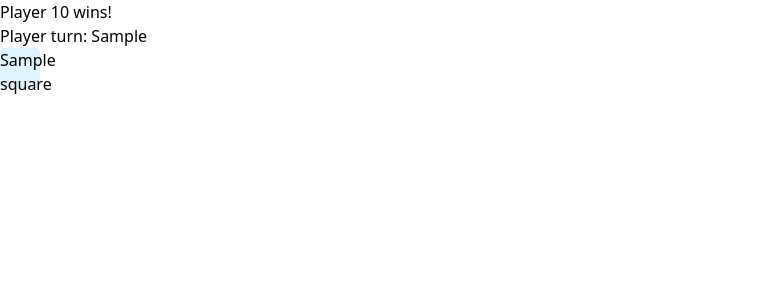
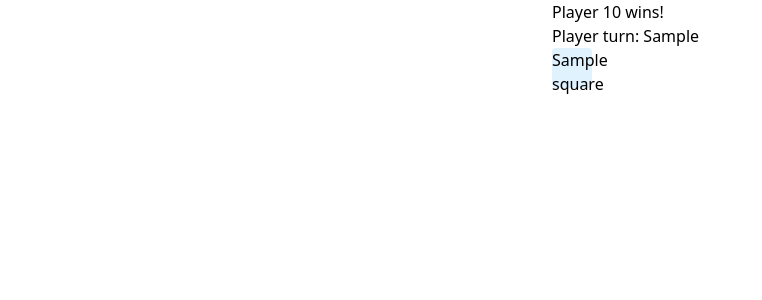
Before and after one commit to cookster9/django-htmx-tictactoe, a Django app: template tictactoe_app/templates/tictactoe_app/ttt.html in a window 1280 px wide. Shown: the part 72-372 px from the top of the page, without its empty margins (0-762 px from the left). Run offline with Django 3.2, Linux system fonts and the light colour scheme; the template is opened without the code that fills it: most values are stand-ins (such as "Sample title", 1, 10 or a date in 2020).

Commit message:
grid added and centered

```diff
--- a/tictactoe_app/models.py
+++ b/tictactoe_app/models.py
@@ -2,6 +2,6 @@ from django.db import models
 
 # Create your models here.
 class Game(models.Model):
-    board_ary = models.CharField(max_length=200, default=",,,,,,,,")
+    board_ary = models.CharField(max_length=200, default=" , , , , , , , , ")
     player_turn = models.IntegerField(default=1)
     winner = models.IntegerField(null=True, default=None)
--- a/tictactoe_app/static/tictactoe_app/output.css
+++ b/tictactoe_app/static/tictactoe_app/output.css
@@ -566,32 +566,48 @@ video {
   display: flex;
 }
 
+.grid {
+  display: grid;
+}
+
 .hidden {
   display: none;
-}
-
-.h-1 {
-  height: 0.25rem;
-}
-
-.h-5 {
-  height: 1.25rem;
 }
 
 .h-10 {
   height: 2.5rem;
 }
 
-.w-1 {
-  width: 0.25rem;
-}
-
-.w-5 {
-  width: 1.25rem;
+.h-32 {
+  height: 8rem;
 }
 
 .w-10 {
   width: 2.5rem;
+}
+
+.w-20 {
+  width: 5rem;
+}
+
+.w-32 {
+  width: 8rem;
+}
+
+.w-44 {
+  width: 11rem;
+}
+
+.grid-cols-3 {
+  grid-template-columns: repeat(3, minmax(0, 1fr));
+}
+
+.grid-rows-3 {
+  grid-template-rows: repeat(3, minmax(0, 1fr));
+}
+
+.flex-col {
+  flex-direction: column;
 }
 
 .items-center {
@@ -602,8 +618,8 @@ video {
   justify-content: flex-start;
 }
 
-.justify-between {
-  justify-content: space-between;
+.justify-center {
+  justify-content: center;
 }
 
 .rounded {
@@ -614,18 +630,9 @@ video {
   border-width: 1px;
 }
 
-.border-solid {
-  border-style: solid;
-}
-
 .border-blue-500 {
   --tw-border-opacity: 1;
   border-color: rgb(59 130 246 / var(--tw-border-opacity, 1));
-}
-
-.bg-sky-50 {
-  --tw-bg-opacity: 1;
-  background-color: rgb(240 249 255 / var(--tw-bg-opacity, 1));
 }
 
 .bg-sky-100 {
@@ -633,20 +640,12 @@ video {
   background-color: rgb(224 242 254 / var(--tw-bg-opacity, 1));
 }
 
-.p-4 {
-  padding: 1rem;
-}
-
 .p-2 {
   padding: 0.5rem;
 }
 
-.p-3 {
-  padding: 0.75rem;
-}
-
-.outline-blue-500 {
-  outline-color: #3b82f6;
+.p-4 {
+  padding: 1rem;
 }
 
 .hover\:bg-blue-50:hover {
@@ -654,11 +653,6 @@ video {
   background-color: rgb(239 246 255 / var(--tw-bg-opacity, 1));
 }
 
-.hover\:bg-sky-200:hover {
-  --tw-bg-opacity: 1;
-  background-color: rgb(186 230 253 / var(--tw-bg-opacity, 1));
-}
-
 .hover\:bg-sky-300:hover {
   --tw-bg-opacity: 1;
   background-color: rgb(125 211 252 / var(--tw-bg-opacity, 1));
--- a/tictactoe_app/templates/tictactoe_app/ttt.html
+++ b/tictactoe_app/templates/tictactoe_app/ttt.html
@@ -1,6 +1,8 @@
 {% extends "tictactoe_app/base.html" %}
 
 {% block content %}
+<div class="flex justify-center">
+    <div class="flex flex-col w-44">
     {% if winner is not None %}
         <p>Player {{ winner}} wins!</p>
     {% else %}
@@ -8,15 +10,14 @@
     {% endif %}
     <p id="player-p">Player turn: {{ player_turn }}</p>
     {% if board %}
-    <ul>
+        <div class="grid grid-cols-3 grid-rows-3 w-32 h-32">
         {% for square in board %}
-        {% if forloop.counter0 == 3 or forloop.counter0 == 6%}
-            <br>
-        {% endif %}
             <button class="w-10 h-10 rounded bg-sky-100 hover:bg-sky-300" hx-post="/{{ id }}/" hx-target="this" hx-swap="innerHTML" hx-vals='"coord": "{{ forloop.counter0 }}"'>{{ square }}</button>
         {% endfor %}
-    </ul>
+        </div>
     {% else %}
         <p>Game board not found</p>
     {% endif %}
+    </div>
+</div>
 {% endblock %}
--- a/tictactoe_app/utilities/GameOO.py
+++ b/tictactoe_app/utilities/GameOO.py
@@ -1,6 +1,6 @@
 class GameOO:
     def __init__(self, board=None, playerTurn=1, winner=None):
-        self.board = 9*[''] if board is None else board
+        self.board = 9*[' '] if board is None else board
         self.playerTurn=playerTurn
         self.winner=winner
 
@@ -15,7 +15,7 @@ class GameOO:
             try:
                 square=int(square)
                 if(square>=0 and square<9):
-                    return (self.board[square]=='')
+                    return (self.board[square]==' ')
                 else:
                     return False
             except TypeError:
@@ -62,7 +62,7 @@ class GameOO:
             self.winner=self.playerTurn
         elif(self.board[6]==symbol and self.board[4]==symbol and self.board[2]==symbol):
             self.winner=self.playerTurn
-        elif('' not in self.board):
+        elif(' ' not in self.board):
             self.winner=3
         else:
             # 'Not over'
```
Lines whose indentation alone changed are shown as unchanged.
